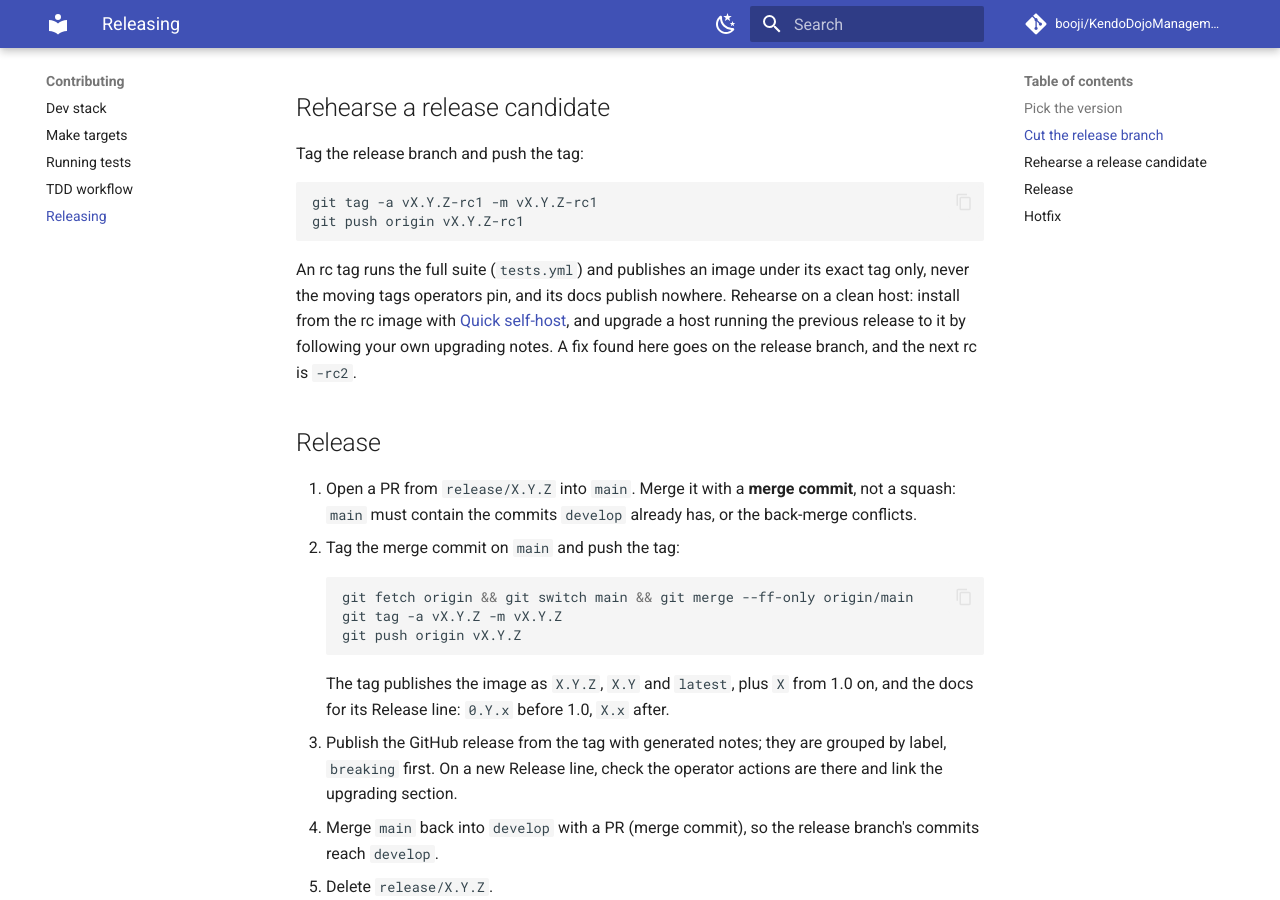
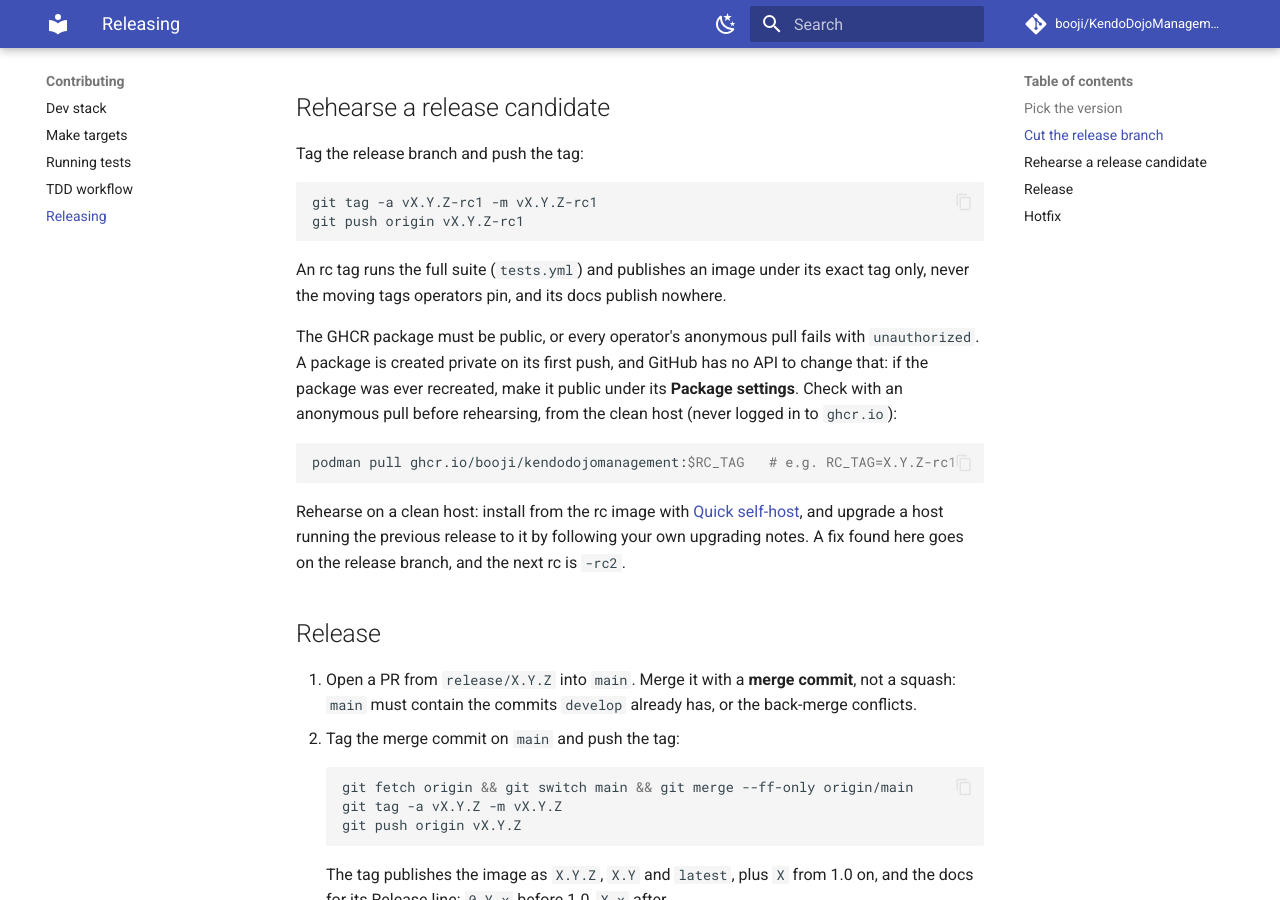
Before and after one commit to booji/KendoDojoManagement, an MkDocs documentation site: the page built from docs/contributing/releasing.md, in a window 1280 px wide and 900 px high, scrolled down 1564 px. Built offline with MkDocs 1.6.1 and Material for MkDocs 9.7.7, drawn with Linux system fonts in a browser that asks for light colours; comment, search, counter and statistics services are not loaded; the version menu is left out.

Commit message:
docs(release): check the GHCR package is public before rehearsing (#576)
A package is created private on its first push and GitHub has no API for
its visibility, so rc1's anonymous pull failed with unauthorized.

````diff
--- a/docs/contributing/releasing.md
+++ b/docs/contributing/releasing.md
@@ -73,7 +73,19 @@ git push origin vX.Y.Z-rc1
 
 An rc tag runs the full suite (`tests.yml`) and publishes an image under its
 exact tag only, never the moving tags operators pin, and its docs publish
-nowhere. Rehearse on a clean host: install from the rc image with
+nowhere.
+
+The GHCR package must be public, or every operator's anonymous pull fails
+with `unauthorized`. A package is created private on its first push, and
+GitHub has no API to change that: if the package was ever recreated, make it
+public under its **Package settings**. Check with an anonymous pull before
+rehearsing, from the clean host (never logged in to `ghcr.io`):
+
+```bash
+podman pull ghcr.io/booji/kendodojomanagement:$RC_TAG   # e.g. RC_TAG=X.Y.Z-rc1
+```
+
+Rehearse on a clean host: install from the rc image with
 [Quick self-host](../install/quick-self-host.md), and upgrade a host running the
 previous release to it by following your own upgrading notes. A fix found
 here goes on the release branch, and the next rc is `-rc2`.
````
